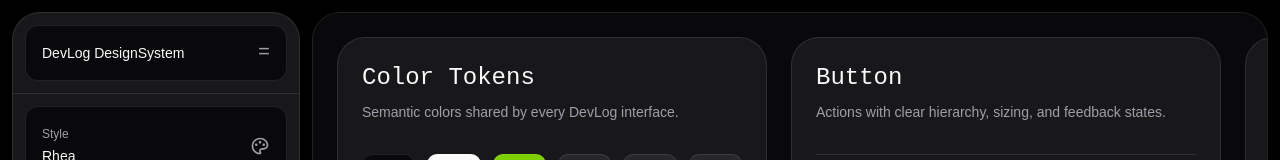
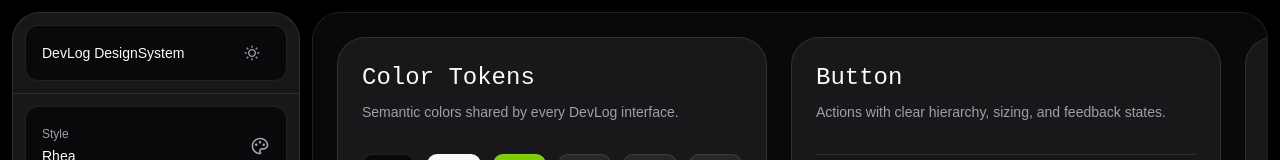
Before and after one commit to bickhsu/devlog, a React (Vite) app in the folder apps/design-system/: page / in a window 1280 px wide. Shown: the top 160 px of the page. Built offline with nearby package versions, Linux system fonts and the light colour scheme.

Commit message:
Add theme toggle functionality to design system sidebar

```diff
--- a/apps/design-system/index.html
+++ b/apps/design-system/index.html
@@ -1,10 +1,16 @@
 <!doctype html>
-<html class="dark" lang="en">
+<html lang="en">
   <head>
     <meta charset="UTF-8" />
     <meta name="viewport" content="width=device-width, initial-scale=1.0" />
     <meta name="theme-color" content="#ffffff" />
     <title>DevLog Design System</title>
+    <script>
+      document.documentElement.classList.toggle(
+        "dark",
+        localStorage.getItem("devlog-theme") !== "light"
+      )
+    </script>
   </head>
   <body>
     <div id="root"></div>
--- a/apps/design-system/src/components/design-system-sidebar.tsx
+++ b/apps/design-system/src/components/design-system-sidebar.tsx
@@ -1,11 +1,15 @@
+import { Button } from "@devlog/ui/components/button"
 import {
   type RemixiconComponentType,
   RiFontSansSerif,
   RiHeading,
+  RiMoonLine,
   RiPaletteLine,
   RiRemixiconLine,
   RiRoundedCorner,
+  RiSunLine,
 } from "@remixicon/react"
+import { useState } from "react"
 
 import { designSystemMeta } from "@/config/design-system"
 
@@ -39,14 +43,32 @@
 ] as const
 
 export function DesignSystemSidebar() {
+  const [isDark, setIsDark] = useState(() => document.documentElement.classList.contains("dark"))
+
+  function toggleTheme() {
+    const nextTheme = isDark ? "light" : "dark"
+
+    document.documentElement.classList.toggle("dark", nextTheme === "dark")
+    localStorage.setItem("devlog-theme", nextTheme)
+    setIsDark(nextTheme === "dark")
+  }
+
   return (
     <aside className="flex min-h-0 flex-col overflow-hidden rounded-[28px] border bg-card">
       <div className="border-b p-3">
         <div className="flex h-14 items-center justify-between rounded-2xl border bg-background px-4">
           <span className="text-sm font-medium">DevLog DesignSystem</span>
-          <span aria-hidden className="font-heading text-xl text-muted-foreground">
-            =
-          </span>
+          <Button
+            aria-label={`Switch to ${isDark ? "light" : "dark"} mode`}
+            aria-pressed={isDark}
+            className="text-muted-foreground"
+            onClick={toggleTheme}
+            size="icon"
+            title={`Switch to ${isDark ? "light" : "dark"} mode`}
+            variant="ghost"
+          >
+            {isDark ? <RiSunLine /> : <RiMoonLine />}
+          </Button>
         </div>
       </div>
 
```
